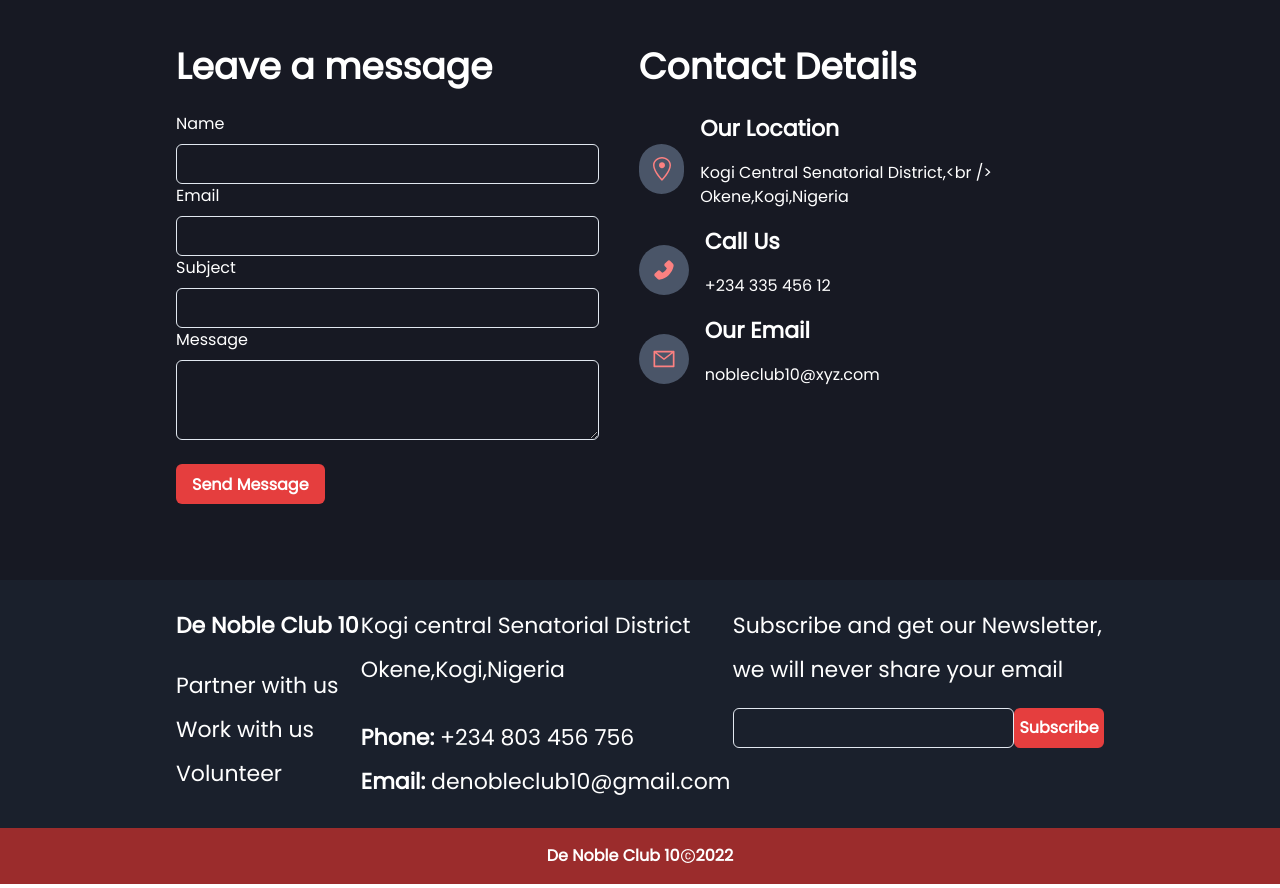
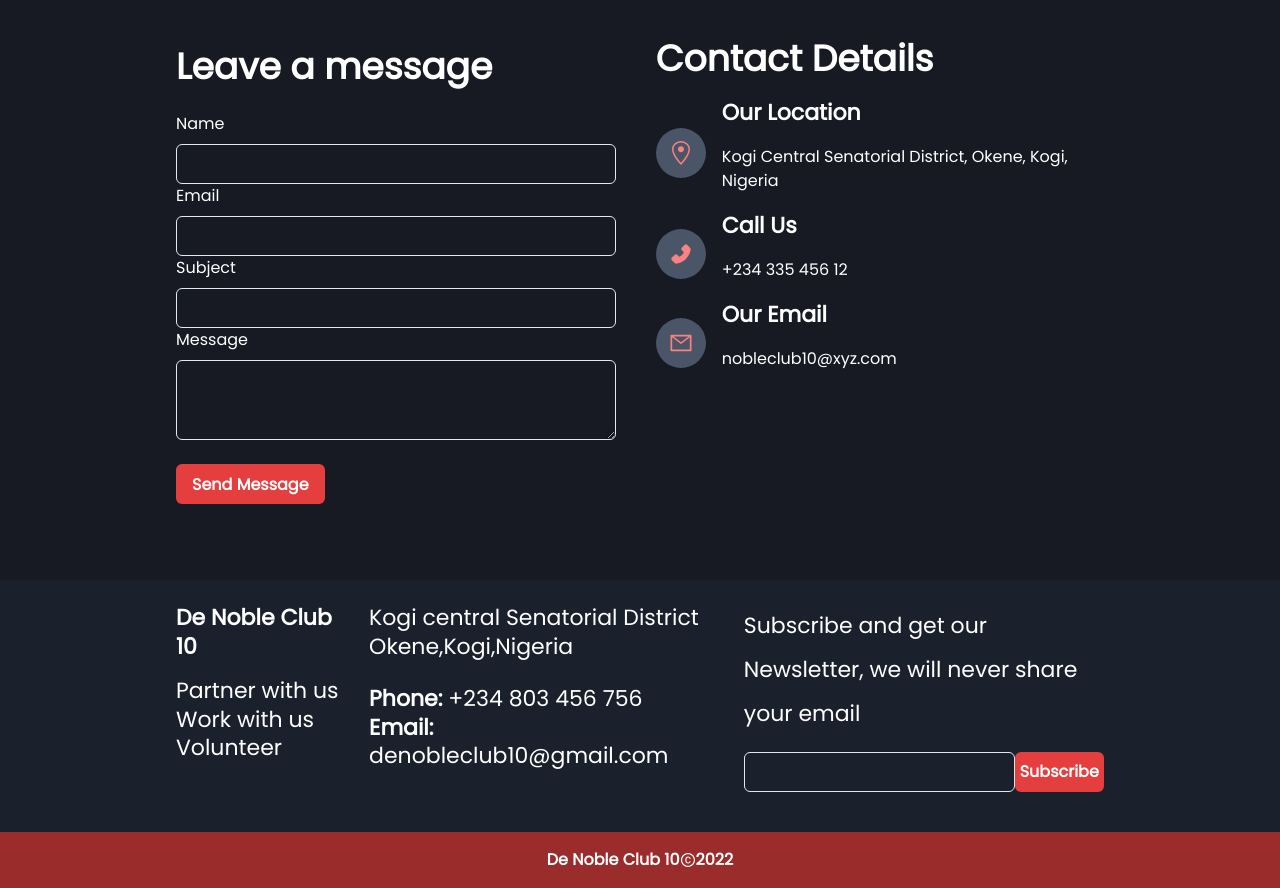
Before and after one commit to fvlly/De-Noble-Club-10, a React (Vite) app: page /contact in a window 1280 px wide. Shown: the part 180-1068 px from the top of the page. Built offline with nearby package versions, Linux system fonts and the light colour scheme.

Commit message:
fix footer and contact card

```diff
--- a/src/components/ContactCard.jsx
+++ b/src/components/ContactCard.jsx
@@ -4,7 +4,7 @@ import { Box, Center, Flex,Icon,Text } from "@chakra-ui/react"
 const ContactCard = ({icon,heading,content}) => {
   return (
     <Flex gap={[2,4]} align='center'>
-        <Center w={'50px'} h='50px' rounded={'full'} bgColor={'gray.600'}>
+        <Center minW={'50px'} h='50px' rounded={'full'} bgColor={'gray.600'}>
         <Icon w={6} h={6} as={icon} color='red.300' />
         </Center>
         <Box alignSelf={'flex-start'}>
--- a/src/components/Footer.jsx
+++ b/src/components/Footer.jsx
@@ -4,15 +4,16 @@ import { AiOutlineCopyrightCircle } from "react-icons/ai";
 const Footer = () => {
   return (
     <Box as="footer" bgColor='gray.800'>
-      <Container maxW={["90vw","90vw", "75vw"]} lineHeight={[1.2, 1.5]}>
-      <Flex direction={['column','column','row']} justify='space-between'  py={[4,6]}  bgColor='gray.800' color={'white'}  >
-            <Box lineHeight={[2]} fontSize={["18px", "20px", "22px"]} >
+      <Container maxW={["90vw","90vw","90vw", "75vw"]} >
+      <Flex direction={['column','column','row']} justify='space-between' gap={4}
+            py={[4,6]}  bgColor='gray.800' color={'white'}  >
+            <Box lineHeight={[1.3]} fontSize={["18px", "18px", "22px"]} >
             <Text pb={4} fontWeight='bold' >De Noble Club 10</Text>
             <Text>Partner with us</Text>
             <Text>Work with us</Text>
             <Text>Volunteer</Text>
             </Box>
-            <Box lineHeight={[2]} fontSize={["18px", "20px", "22px"]}>
+            <Box lineHeight={[1.3]} fontSize={["18px", "18px",'18px', "22px"]}>
                <Text>Kogi central Senatorial District </Text>
                <Text pb={6}>Okene,Kogi,Nigeria</Text>
                <Text><Text as={'span'}fontWeight='bold'>Phone:</Text> +234 803 456 756</Text>
--- a/src/components/Header.jsx
+++ b/src/components/Header.jsx
@@ -7,7 +7,7 @@ import Links from "./Links";
 const Header = () => {
     return (
           <Flex
-            align="center" justify={['space-around','space-between']}
+            align="center" justify={['space-between']}
             position="fixed"  top={0}   zIndex={2}
             minH="10vh" w={"full"}  px={['40px']}
             bgColor={"gray.900"} color="red.300"
--- a/src/components/pages/Contact.jsx
+++ b/src/components/pages/Contact.jsx
@@ -33,8 +33,8 @@ const Contact = () => {
             </form>
         </Box>
         <Box pb={4}>
-            <Heading as='h3' py={6}>Contact Details</Heading>
-            <ContactCard heading='Our Location' content="Kogi Central Senatorial District,<br /> Okene,Kogi,Nigeria" icon={GoLocation } />
+            <Heading as='h3' py={4}>Contact Details</Heading>
+            <ContactCard heading='Our Location' content="Kogi Central Senatorial District, Okene, Kogi, Nigeria" icon={GoLocation } />
             <ContactCard heading='Call Us' content="+234 335 456 12" icon={AiFillPhone } />
             <ContactCard heading='Our Email' content="nobleclub10@xyz.com" icon={AiOutlineMail } />
         </Box>
```
